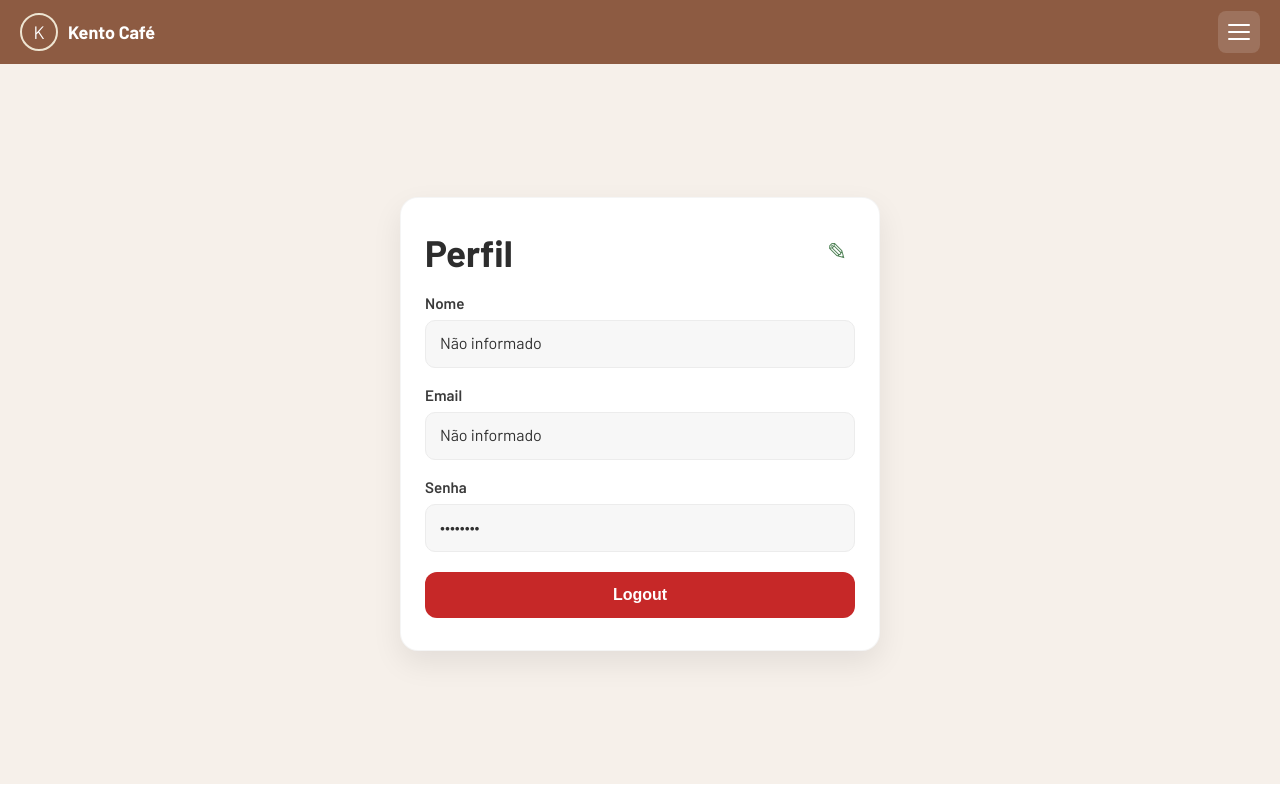
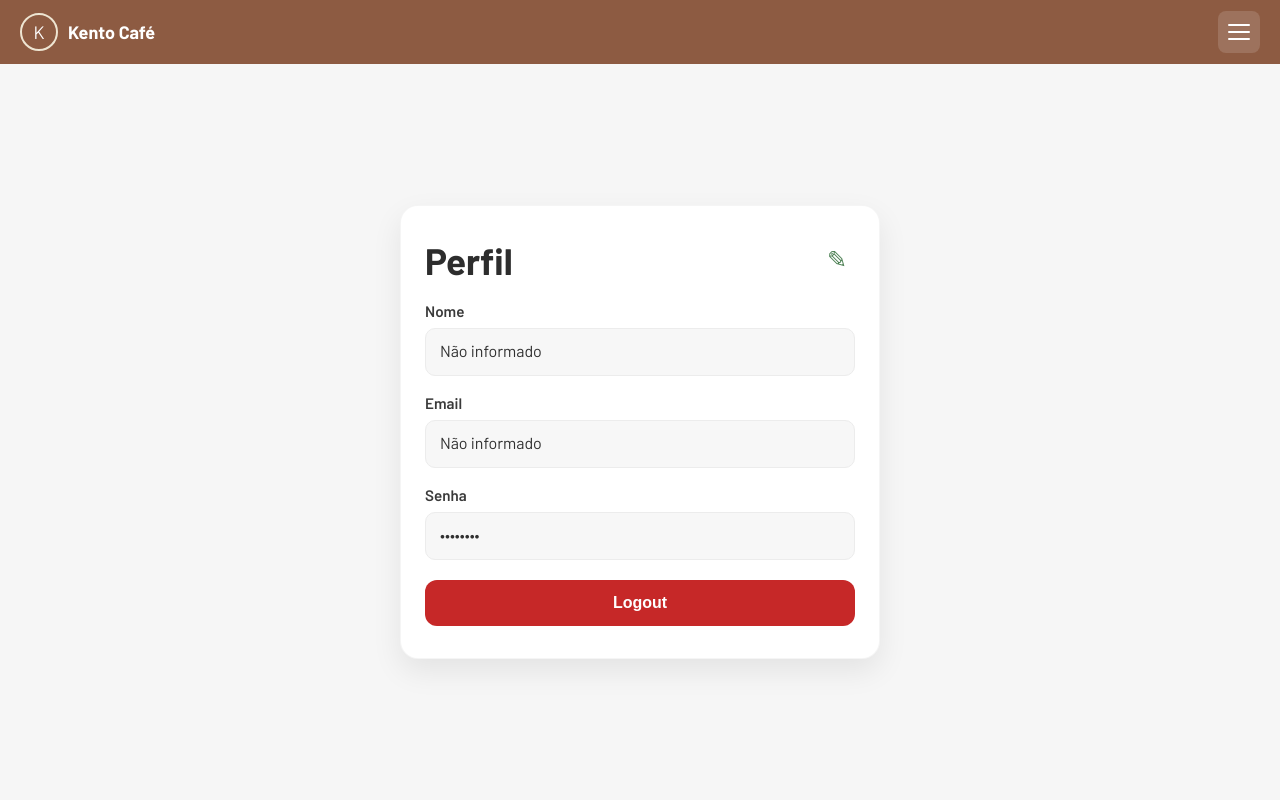
Before and after one commit to santanalucasrod/PI-Grupo-8-FrontEnd, a React (Vite) app: page /perfil in a window 1280 px wide. Built offline with nearby package versions, Linux system fonts and the light colour scheme; sample sign-in values are in the browser's storage.

Commit message:
fix: tela de login integrado com o banco

```diff
--- a/src/pages/Login/Login.jsx
+++ b/src/pages/Login/Login.jsx
@@ -40,8 +40,12 @@ function Login() {
             });
             if (resposta.ok) {
                 const json = await resposta.json();
-                const usuario = json?.usuario ?? json?.funcionario ?? json?.user ?? {};
-                const gerente = json?.gerente ?? usuario?.gerente ?? usuario?.isGerente ?? false;
+                const usuario = {
+                    nome: json.nome,
+                    email,
+                    id: json.id,
+                };
+                const gerente = json.gerente ?? false;
 
                 localStorage.setItem("token", json.token);
                 loginAuth({
@@ -49,10 +53,6 @@ function Login() {
                     user: usuario,
                     gerente,
                 });
-
-                if (json.id != null) {
-                    localStorage.setItem("funcionarioId", String(json.id));
-                }
 
                 setTimeout(() => {
                     navigate(gerente ? '/dashboard' : '/cardapio');
--- a/src/pages/Perfil/Perfil.jsx
+++ b/src/pages/Perfil/Perfil.jsx
@@ -74,7 +74,7 @@ function Perfil() {
     }
 
     api.put(
-      `/funcionarios/crud/${funcionarioId}`,
+      `/funcionarios/perfil/${funcionarioId}`,
       payload,
       {
         headers: {
--- a/src/pages/Perfil/Perfil.module.css
+++ b/src/pages/Perfil/Perfil.module.css
@@ -1,10 +1,10 @@
 .main {
-  min-height: calc(100vh - 80px);
+  height: 92vh;
   display: flex;
   align-items: center;
   justify-content: center;
   padding: 24px;
-  background: #f6f0ea;
+  background: #f6f6f6;
 }
 
 .card {
--- a/src/utils/userSession.js
+++ b/src/utils/userSession.js
@@ -25,6 +25,7 @@ export function getUsuarioInfo() {
   const idUsuario = usuario.id ?? usuario.funcionarioId ?? idDoStorage;
 
   return {
+    ...usuario,
     id: Number.isFinite(idUsuario) && idUsuario !== 0 ? idUsuario : null,
     nome: usuario.nome ?? usuario.name ?? '',
     email: usuario.email ?? '',
@@ -32,7 +33,6 @@ export function getUsuarioInfo() {
       ? usuario.gerente
       : String(usuario.gerente ?? localStorage.getItem(STORAGE_KEYS.gerente) ?? 'false').toLowerCase() === 'true',
     token: localStorage.getItem(STORAGE_KEYS.token) ?? '',
-    ...usuario,
   };
 }
 
```
